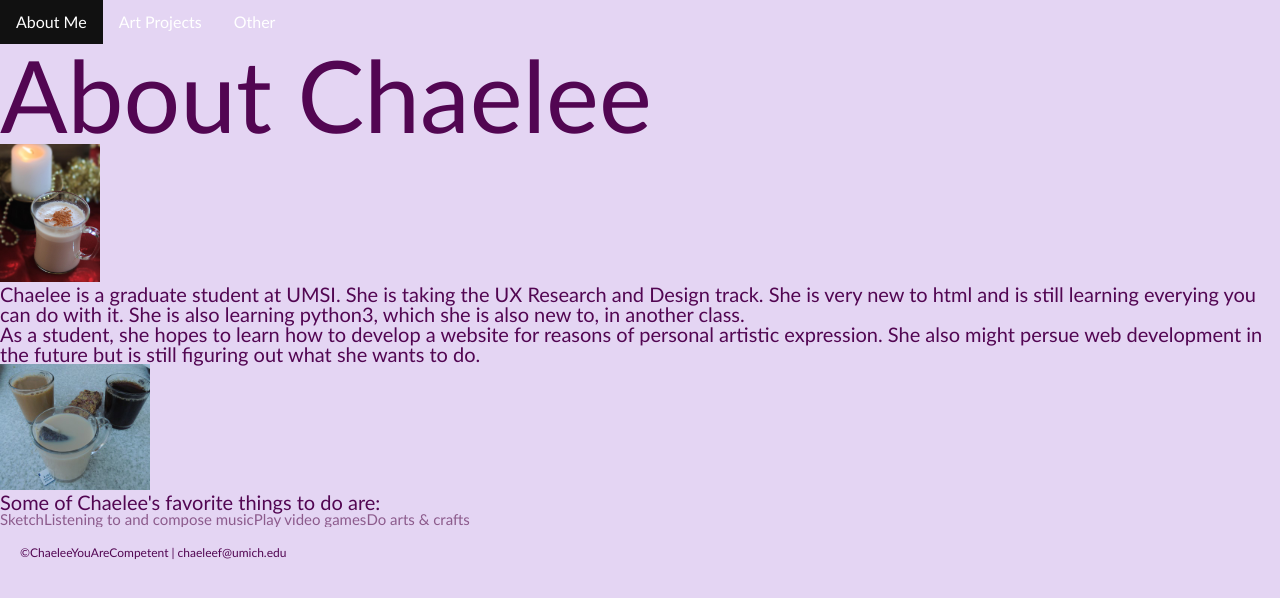
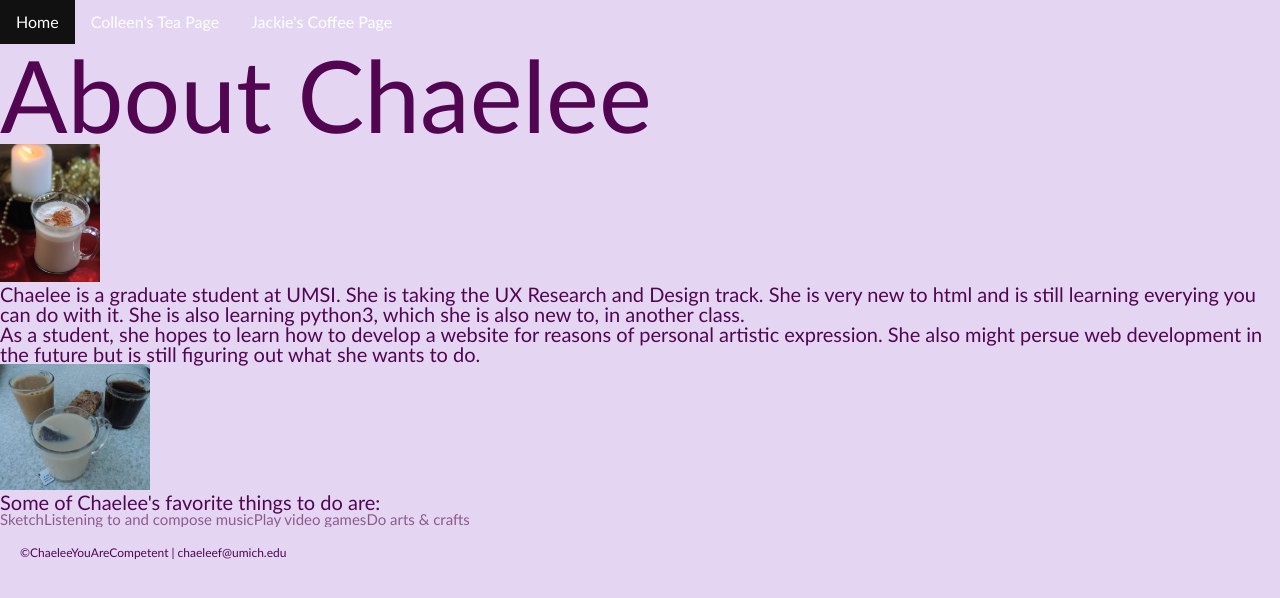
Before and after one commit to Chaefar/discussion_wk3, a plain HTML site: page chaelee.html in a window 1280 px wide. Drawn offline with Linux system fonts and the light colour scheme.

Commit message:
Add files via upload

```diff
--- a/chaelee.html
+++ b/chaelee.html
@@ -5,15 +5,15 @@
     <meta name="viewport" content="width=device-width, initial-scale=1.0">
     <link rel= "stylesheet" href = "css/html5reset.css">
     <link rel="stylesheet" href = "css/style.css">
-    <title>Document</title>
+    <title>Chaelee's Page</title>
 </head>
 <body>
     <header>
         <nav>
             <ul>
-                <li><a href="chaelee.html">About Me</a></li>
-                <li><a href="">Art Projects</a></li>
-                <li><a href="">Other</a></li>
+                <li><a href = "chaelee.html">Home</a></li>
+                <li><a href="colleen.html">Colleen's Tea Page</a></li>
+                <li><a href="jackie.html">Jackie's Coffee Page</a></li>
             </ul>
         </nav>
     </header>
```
